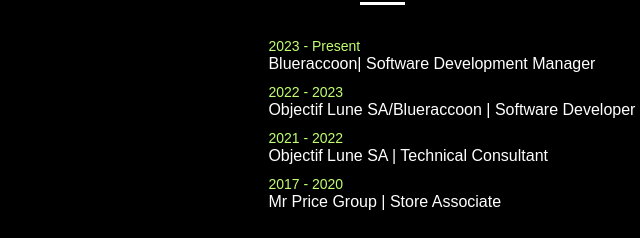
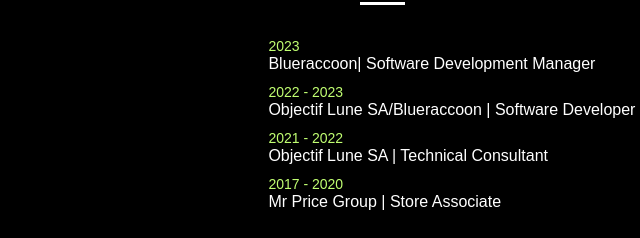
Before and after one commit to Braeden2589/portfolio, a plain HTML site: page index.html in a window 1280 px wide. Both pictures are taken after a click on the element "Experience". Shown: the part 1219-1457 px from the top of the page, 282-922 px from the left. Drawn offline with Linux system fonts and the light colour scheme.

Commit message:
Update index.html

```diff
--- a/index.html
+++ b/index.html
@@ -57,7 +57,7 @@
                     </div>
                     <div class="tab-contents" id="experience">
                         <ul>
-                            <li><span>2023 - Present</span><br>Blueraccoon| Software Development Manager</li>
+                            <li><span>2023 </span><br>Blueraccoon| Software Development Manager</li>
                             <li><span>2022 - 2023</span><br>Objectif Lune SA/Blueraccoon | Software Developer</li>
                             <li><span>2021 - 2022</span><br>Objectif Lune SA | Technical Consultant</li>
                             <li><span>2017 - 2020</span><br>Mr Price Group | Store Associate</li>
@@ -65,6 +65,7 @@
                     </div>
                     <div class="tab-contents" id="education">
                         <ul>
+                             <li><span>2023</span><br>Foundational C# with Microsoft| <a target="_blank" href="https://www.freecodecamp.org/certification/BraedenOngasnie/foundational-c-sharp-with-microsoft">freeCodeCamp</a></li>
                             <li><span>2023</span><br>Front End Development Libraries| <a target="_blank" href="https://www.freecodecamp.org/certification/BraedenOngasnie/front-end-development-libraries">freeCodeCamp</a></li>
                             <li><span>2023</span><br>Responsive Web Design Certificate| <a target="_blank" href="https://www.freecodecamp.org/certification/BraedenOngasnie/responsive-web-design">freeCodeCamp</a></li>
                             <li><span>2017- 2020</span><br>Bsc Computer Science | University of Western Cape</li>
```
